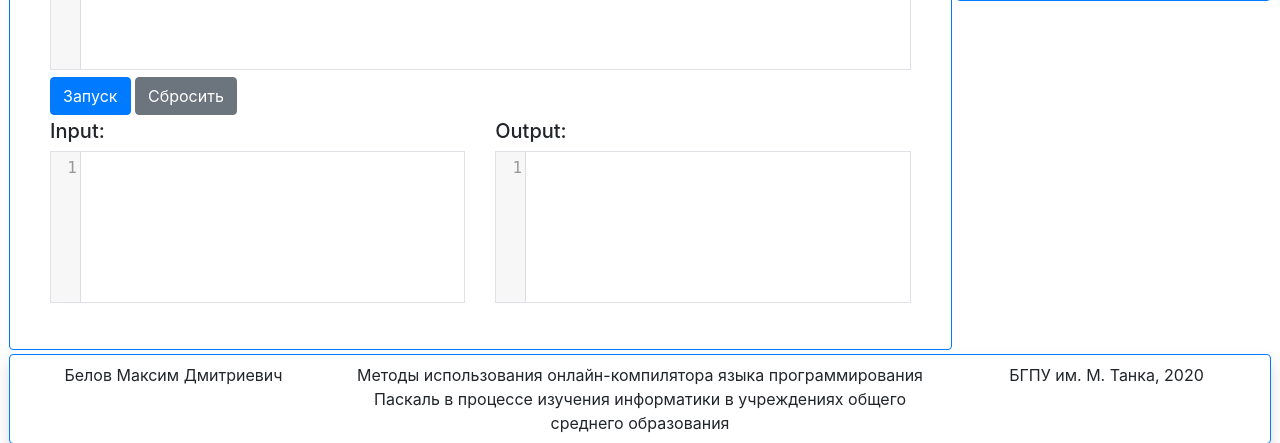
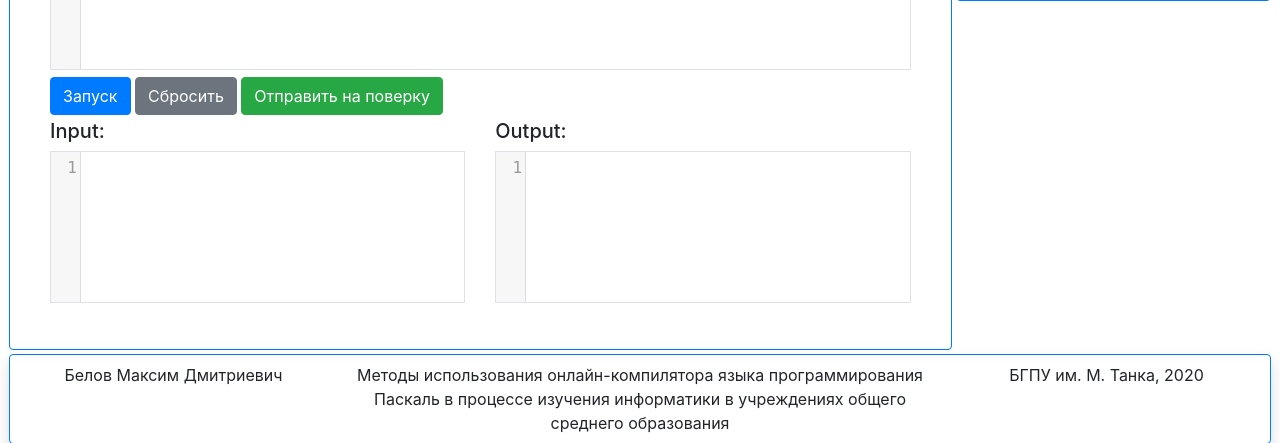
Before and after one commit to belovmd/edu-server, a Django app: template test_compiler/templates/task.html in a window 1280 px wide. Shown: the part 319-762 px from the top of the page. Run offline with Django 3.2, Linux system fonts and the light colour scheme; the template is opened without the code that fills it, so the values that code supplies are empty; some libraries are stand-ins or nearby versions.

Commit message:
send task button

```diff
--- a/test_compiler/templates/task.html
+++ b/test_compiler/templates/task.html
@@ -19,7 +19,7 @@
                 <div>
                     <button type="button" id="run" class="btn btn-primary" onclick="myFunction()">Запуск</button>
                     <button type="button" class="btn btn-secondary">Сбросить</button>
-{#                    <button type="button" class="btn btn-success">Отправить на поверку</button>#}
+                    <button type="button" class="btn btn-success">Отправить на поверку</button>
                 </div>
             </div>
         </div>
```
